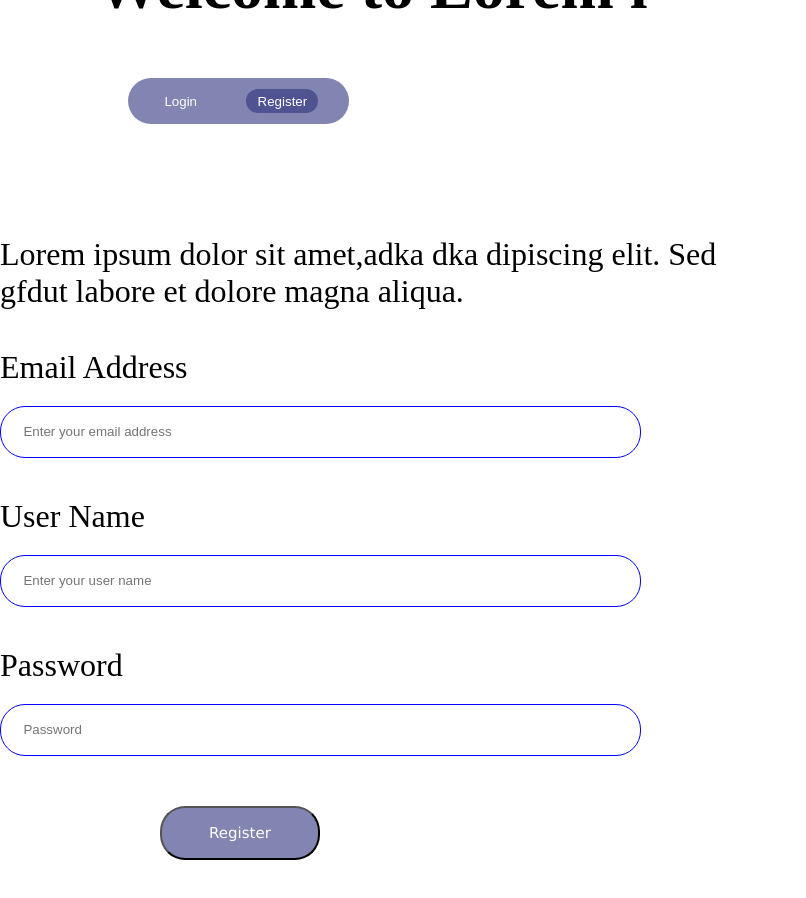
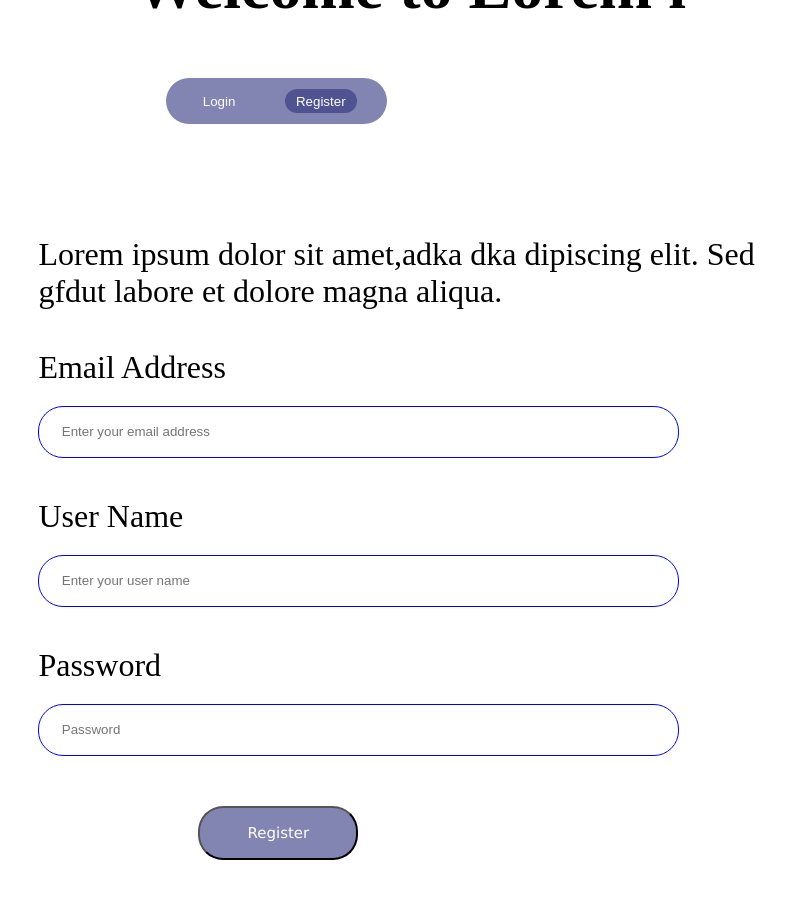
Before and after one commit to Carlglain/Osword-Mentorship-Using-Vite, a React (Vite) app in the folder frontend/: page / in a window 768 px wide. Shown: the top 898 px of the page, 806 px wide, since content can reach past the window. Built offline with nearby package versions, Linux system fonts and the light colour scheme.

Commit message:
edited styling

```diff
--- a/frontend/src/pages/loginPage/styles.css
+++ b/frontend/src/pages/loginPage/styles.css
@@ -103,6 +103,7 @@ box-sizing: border-box;
     width:100vw;
     margin: 5px auto 0;
     align-items: center;
+    padding-left: 5%;
     font-size: 32px;
   }
     .image-container{
```
